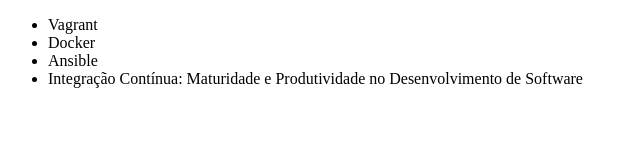
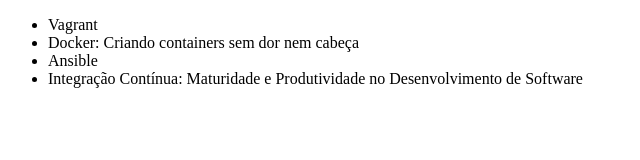
Before and after one commit to bruSna14/alura-git, a plain HTML site: page index.html in a window 1280 px wide. Shown: the whole page, without its empty margins (0-640 px from the left). Drawn offline with Linux system fonts and the light colour scheme.

Commit message:
Corrigindo nome do curso de Docker

```diff
--- a/index.html
+++ b/index.html
@@ -7,7 +7,7 @@
 <body>
     <ul>
         <li>Vagrant</li>
-        <li>Docker</li>
+        <li>Docker: Criando containers sem dor nem cabeça</li>
         <li>Ansible</li>
         <li>Integração Contínua: Maturidade e Produtividade no Desenvolvimento de Software</li>
     </ul>
```
